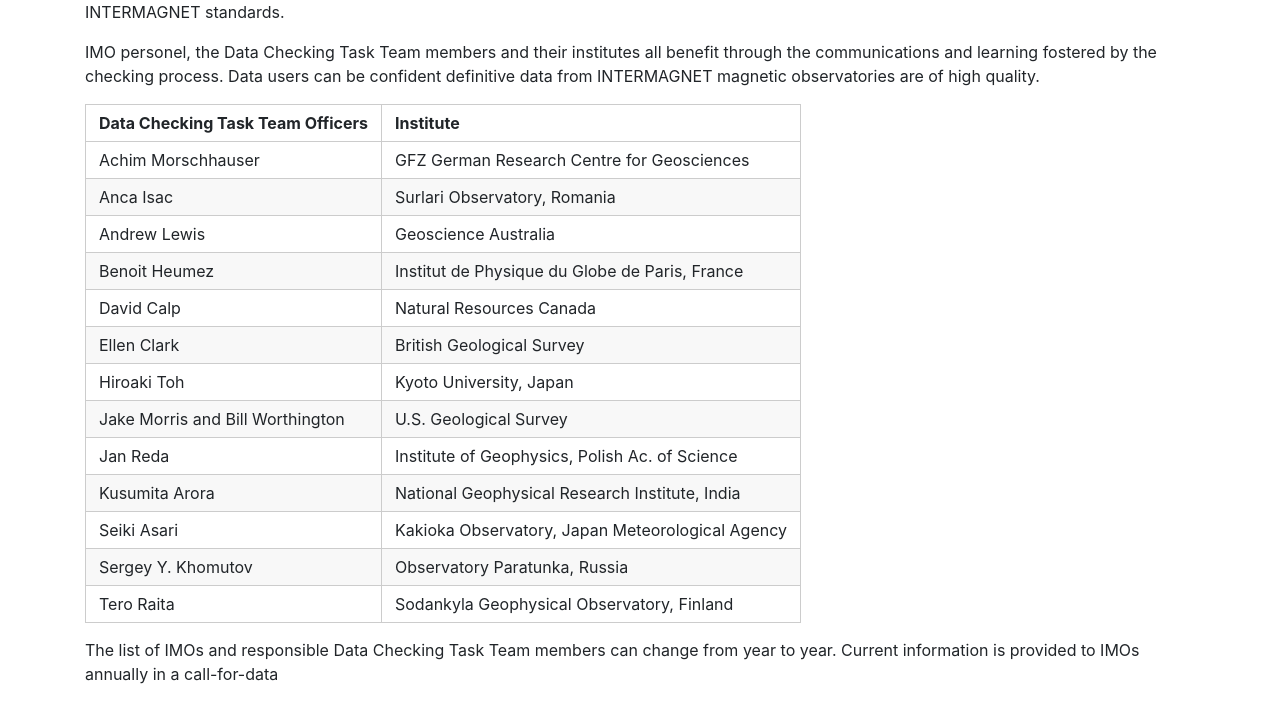
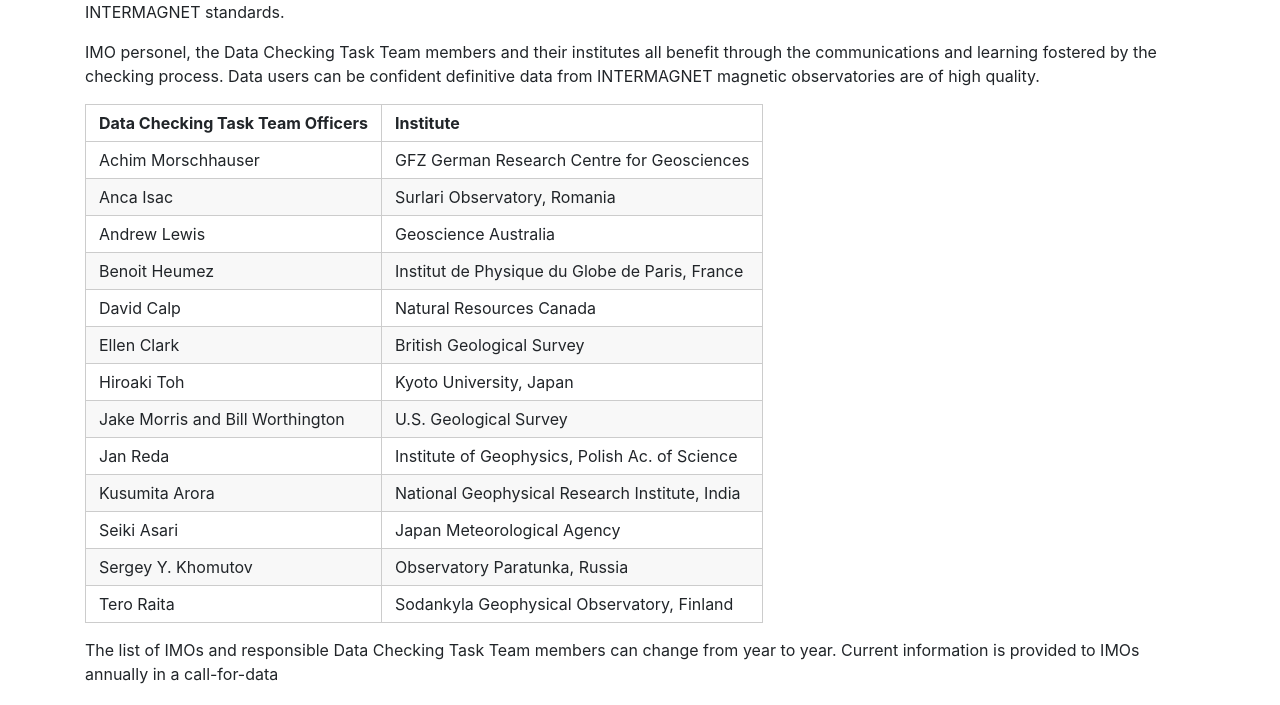
Before and after one commit to INTERMAGNET/intermagnet.github.io, a Jekyll site: the page built from data_checkers.md, in a window 1280 px wide. Shown: the part 682-1387 px from the top of the page. Built offline with Jekyll 4.4.1, drawn with Linux system fonts in a browser that asks for light colours.

Commit message:
data_checkers.md modified

```diff
--- a/data_checkers.md
+++ b/data_checkers.md
@@ -33,7 +33,7 @@
 |Jake Morris and Bill Worthington  |U.S. Geological Survey                          |
 |Jan Reda                          |Institute of Geophysics, Polish Ac. of Science  |
 |Kusumita Arora                    |National Geophysical Research Institute, India  |
-|Seiki Asari                       |Kakioka Observatory, Japan Meteorological Agency|
+|Seiki Asari                       |Japan Meteorological Agency                     |
 |Sergey Y. Khomutov                |Observatory Paratunka, Russia                   |
 |Tero Raita                        |Sodankyla Geophysical Observatory, Finland      |
 
```
